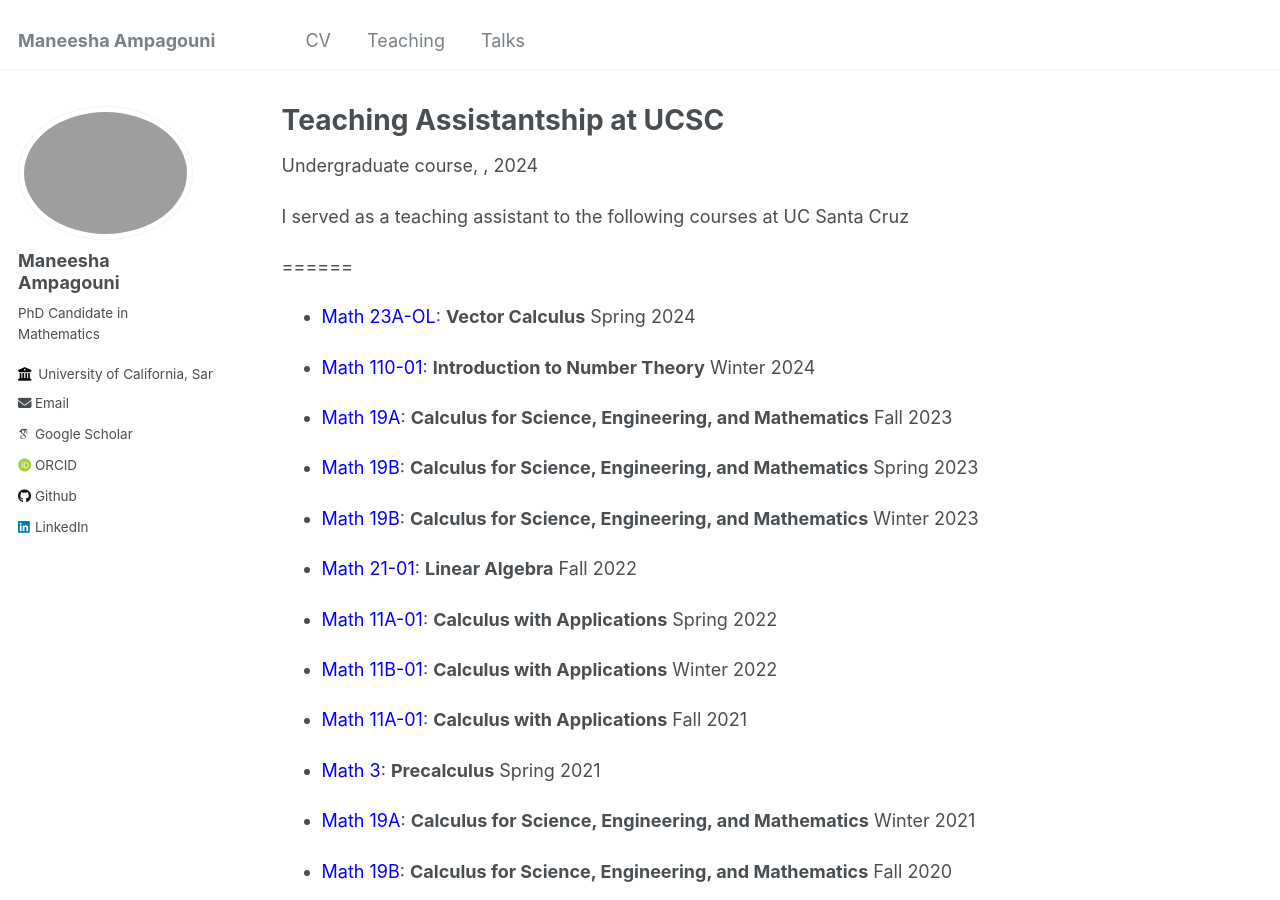
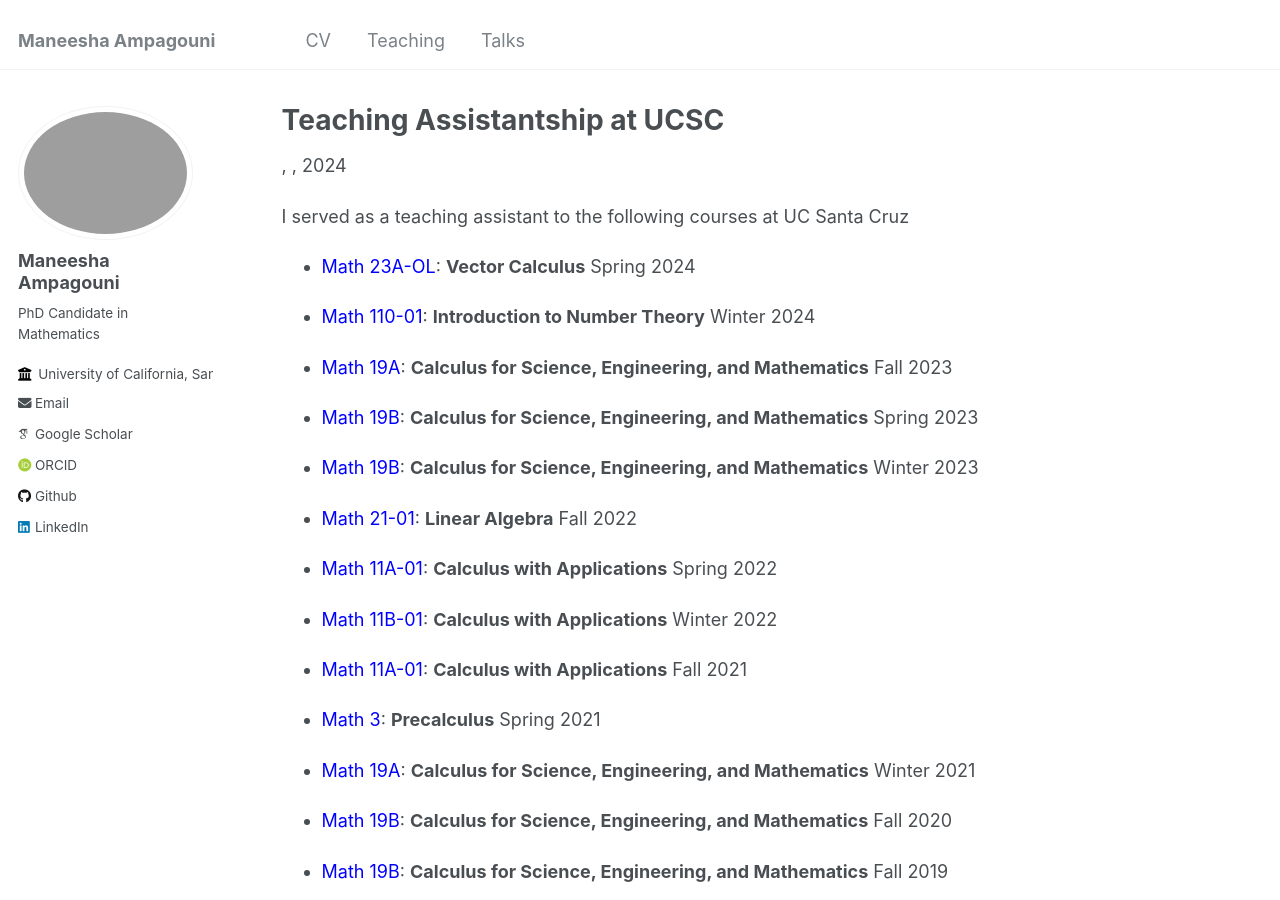
Before and after one commit to ManeeshaAmpagouni/maneeshaampagouni.github.io, a Jekyll site: the page built from _teaching/TAship at UCSC.md, in a window 1280 px wide and 900 px high. Built offline with Jekyll 4.4.1, drawn with Linux system fonts in a browser that asks for light colours; some web fonts are replaced; part of the change alters nothing that is shown.

Commit message:
Update TAship at UCSC

```diff
--- a/_teaching/TAship at UCSC.md
+++ b/_teaching/TAship at UCSC.md
@@ -1,7 +1,7 @@
 ---
 title: "Teaching Assistantship at UCSC"
 collection: teaching
-type: "Undergraduate course"
+#type: "Undergraduate course"
 permalink: /teaching/TAship at UCSC
 Location: "UCSC"
 #date: 2014-01-01
@@ -10,7 +10,6 @@ Location: "UCSC"
 
 I served as a teaching assistant to the following courses at UC Santa Cruz
 
-======
 - <span style="color:blue">Math 23A-OL</span>: **Vector Calculus** Spring 2024
 
 - <span style="color:blue">Math 110-01</span>: **Introduction to Number Theory** Winter 2024
```
